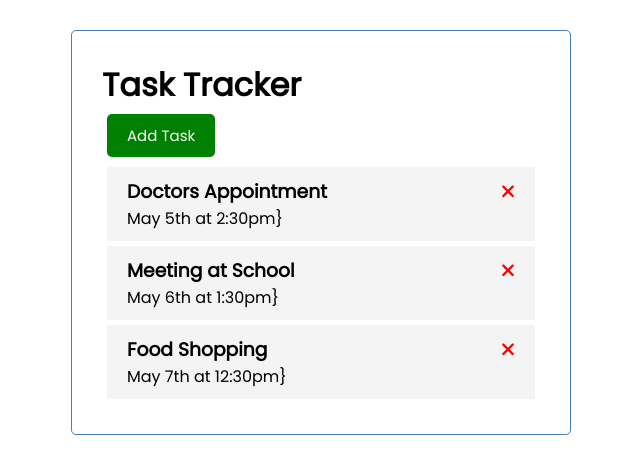
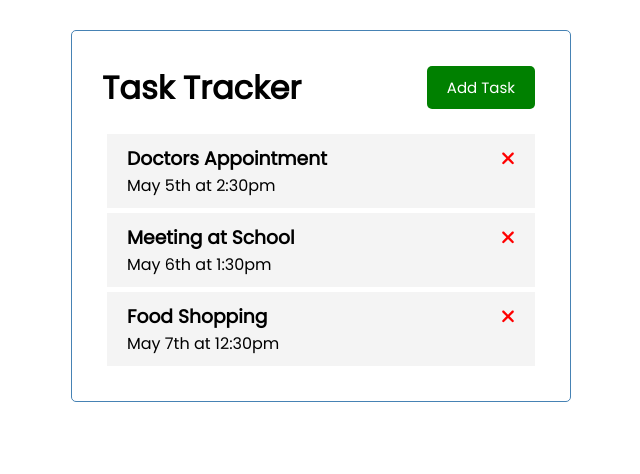
Before and after one commit to Ernest-Yoyowah/Task-Tracker_Angular, an Angular app: page / in a window 1280 px wide. Shown: the top 474 px of the page, without its empty margins (319-959 px from the left). Built offline with nearby package versions, Linux system fonts and the light colour scheme.

Commit message:
Front-End Complete

```diff
--- a/src/app/components/header/header.component.css
+++ b/src/app/components/header/header.component.css
@@ -1,7 +1,7 @@
-.header {
-    display: flex;
-    justify-content: space-between;
-    text-align: center;
-    align-items: center;
-    margin-bottom: 20px;
+header {
+  display: flex;
+  justify-content: space-between;
+  text-align: center;
+  align-items: center;
+  margin-bottom: 20px;
 }
--- a/src/app/components/tasks-item/tasks-item.component.html
+++ b/src/app/components/tasks-item/tasks-item.component.html
@@ -3,5 +3,5 @@
     {{ task.text }}
     <fa-icon [ngStyle]="{ color: 'red' }" [icon]="faTimes"></fa-icon>
   </h3>
-  <p>{{ task.day }}}</p>
+  <p>{{ task.day }}</p>
 </div>
--- a/src/app/components/tasks/tasks.component.ts
+++ b/src/app/components/tasks/tasks.component.ts
@@ -1,12 +1,18 @@
-import { Component } from '@angular/core';
+import { Component, OnInit } from '@angular/core';
+import { TaskService } from 'src/app/services/task.service';
 import { Task } from '../../Task';
-import { TASKS } from '../../mock_tasks';
 
 @Component({
   selector: 'app-tasks',
   templateUrl: './tasks.component.html',
   styleUrls: ['./tasks.component.css'],
 })
-export class TasksComponent {
-  tasks: Task[] = TASKS;
+export class TasksComponent implements OnInit {
+  tasks: Task[] = [];
+
+  constructor(private taskService: TaskService) {}
+
+  ngOnInit(): void {
+    this.taskService.getTasks().subscribe((tasks) => (this.tasks = tasks));
+  }
 }
--- /dev/null
+++ b/src/app/services/task.service.ts
@@ -0,0 +1,16 @@
+import { Injectable } from '@angular/core';
+import { Observable, observable, of } from 'rxjs';
+import { Task } from '../Task';
+import { TASKS } from '../mock_tasks';
+
+@Injectable({
+  providedIn: 'root',
+})
+export class TaskService {
+  constructor() {}
+
+  getTasks(): Observable<Task[]> {
+    const tasks = of(TASKS);
+    return tasks;
+  }
+}
```
Also changed, not shown: 1 other file (tests, documents, lock files or other folders).
